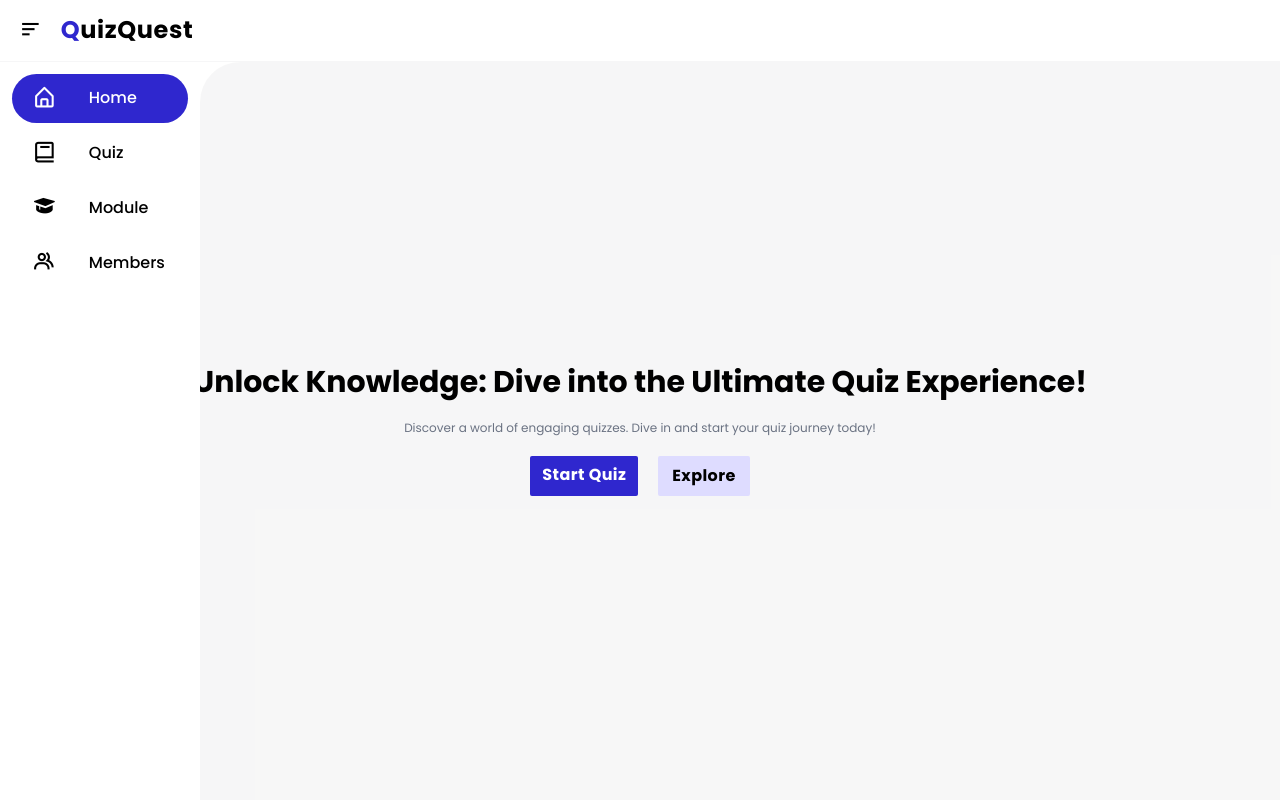
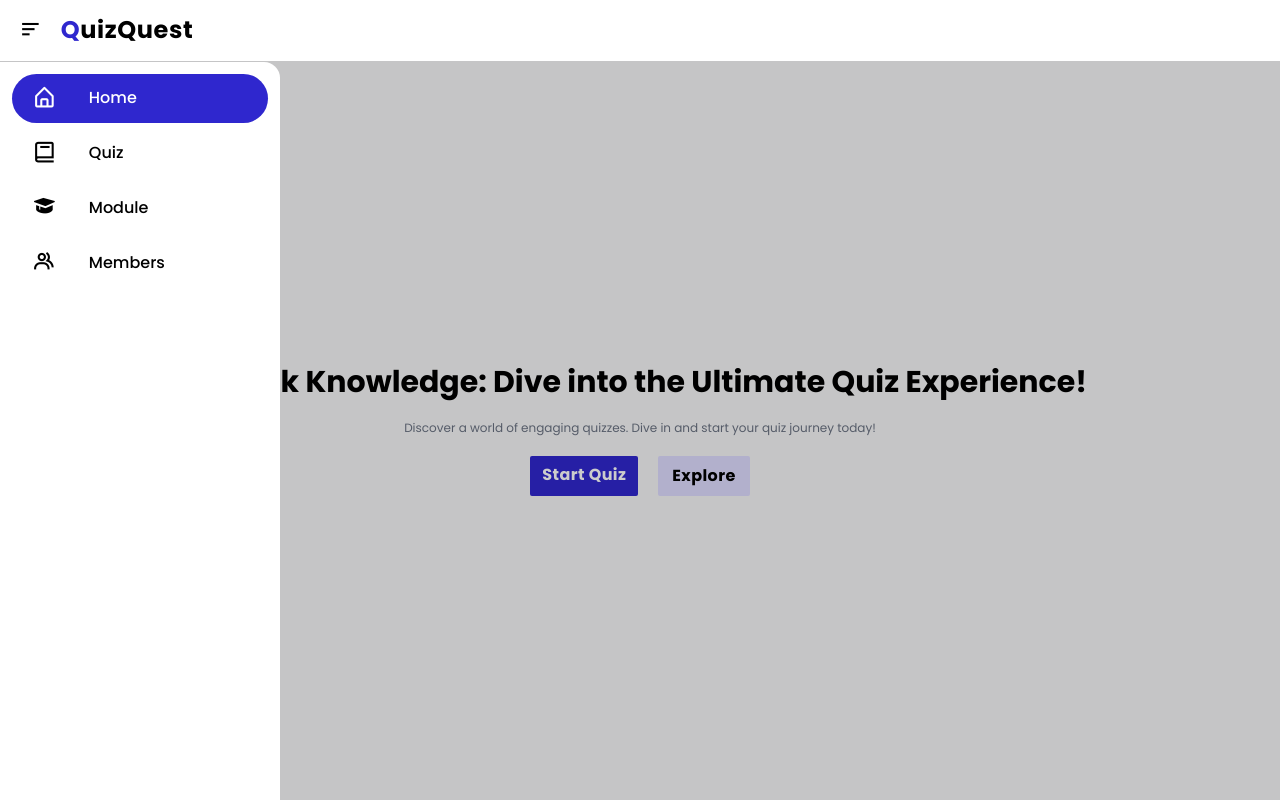
Before and after one commit to YajaDev/QuizQuest, a React (Vite) app: page / in a window 1280 px wide. Both pictures are taken after a click on the icon 30 px from the left and 30 px from the top of the page. Built offline with nearby package versions, Linux system fonts and the light colour scheme.

Commit message:
Add sidebar layover

```diff
--- a/src/components/Sidebar.jsx
+++ b/src/components/Sidebar.jsx
@@ -1,36 +1,56 @@
 import { NavLink } from "react-router-dom"
 
-const Sidebar = ({isOpen}) => {
+const Sidebar = ({isOpen, setIsOpen}) => {
 
   return (
     <>
-      <ul className={`${isOpen ?'':'hidden'} flex flex-col gap-1.5 h-[cal(100% - 1px)] w-50 p-3 mt-[1px] bg-white z-10`}>
-        <NavLink to={'/'} className="flex items-center gap-5 px-2 font-[Poppins] rounded-full cursor-pointer transition-colors duration-250
+      <ul className={`${!isOpen && 'hidden'} flex flex-col gap-1.5 h-[cal(100% - 1px)] rounded-tr-2xl w-70 p-3 mt-[1px] bg-white z-10`}>
+        <NavLink
+        to={'/'}
+        onClick={() => setIsOpen(false)}
+        className="flex items-center gap-5 px-2 font-[Poppins] rounded-full cursor-pointer transition-colors duration-250
         hover:bg-gray">
           <i className=" bx bx-home-alt bx-sm p-3"></i>
           <span className="text-l font-medium">Home</span>
         </NavLink>
-        <NavLink to={'quiz'} className="flex items-center gap-5 px-2 font-[Poppins] rounded-full cursor-pointer transition-colors duration-250
+        <NavLink
+        to={'quiz'}
+        onClick={() => setIsOpen(false)}
+        className="flex items-center gap-5 px-2 font-[Poppins] rounded-full cursor-pointer transition-colors duration-250
         hover:bg-gray">
           <i className="bx bx-book bx-sm p-3"></i>
           <span className="text-l font-medium">Quiz</span>
         </NavLink>
-        <NavLink to={'module'} className="flex items-center gap-5 px-2 font-[Poppins] rounded-full cursor-pointer transition-colors duration-250
+        <NavLink
+        to={'module'}
+        onClick={() => setIsOpen(false)}
+        className="flex items-center gap-5 px-2 font-[Poppins] rounded-full cursor-pointer transition-colors duration-250
         hover:bg-gray">
           <i className="bx bxs-graduation bx-sm p-3"></i>
           <span className="text-l font-medium">Module</span>
         </NavLink>
-        <NavLink to={'members'} className="flex items-center gap-5 px-2 font-[Poppins] rounded-full cursor-pointer transition-colors duration-250
+        <NavLink
+        to={'member'}
+        onClick={() => setIsOpen(false)}
+        className="flex items-center gap-5 px-2 font-[Poppins] rounded-full cursor-pointer transition-colors duration-250
         hover:bg-gray">
           <i className="bx bx-group bx-sm p-3"></i>
           <span className="text-l font-medium">Members</span>
         </NavLink>
       </ul>
-      <div className="w-10 h-10 mt-[1px] bg-white z-10">
-        <div className="w-10 h-10 rounded-tl-full bg-gray" />
-      </div>
+      {isOpen && (
+        <div
+          className="absolute w-full h-full z-5 bg-black/20 cursor-pointer"
+          onClick={() => setIsOpen(false)}
+        ></div>
+      )}
+
     </>
   )
 }
 
+{/* <div className="w-10 h-10 mt-[1px] bg-white z-10">
+  <div className="w-10 h-10 rounded-tl-full bg-gray" />
+</div> */}
+
 export default Sidebar
--- a/src/layouts/RootLayout.jsx
+++ b/src/layouts/RootLayout.jsx
@@ -10,8 +10,8 @@ const RootLayout = () => {
   return (
     <div className="flex flex-col h-screen">
       <Navbar setIsOpen={setIsOpen} isOpen={isOpen}/>
-      <div className="flex h-screen relative">
-        <Sidebar isOpen={isOpen} />
+      <div className={`flex h-screen relative ${isOpen && 'overflow-hidden'}`}>
+        <Sidebar setIsOpen={setIsOpen} isOpen={isOpen} />
         <Outlet />
       </div>
     </div>
--- a/src/pages/Module.jsx
+++ b/src/pages/Module.jsx
@@ -6,7 +6,9 @@ const Module = () => {
     <div className="grid place-items-center absolute w-full pt-5 gap-4 bg-gray">
       {lessons.map(lesson => {
         return (
-          <div className="w-[85%] module-box">
+          <div
+            key={lesson.id}
+            className="w-[85%] module-box">
             <h1 className="font-[Poppins] font-bold text-2xl pb-2">Chapter {lesson.id}</h1>
             <div className="relative ">
               <img
```
